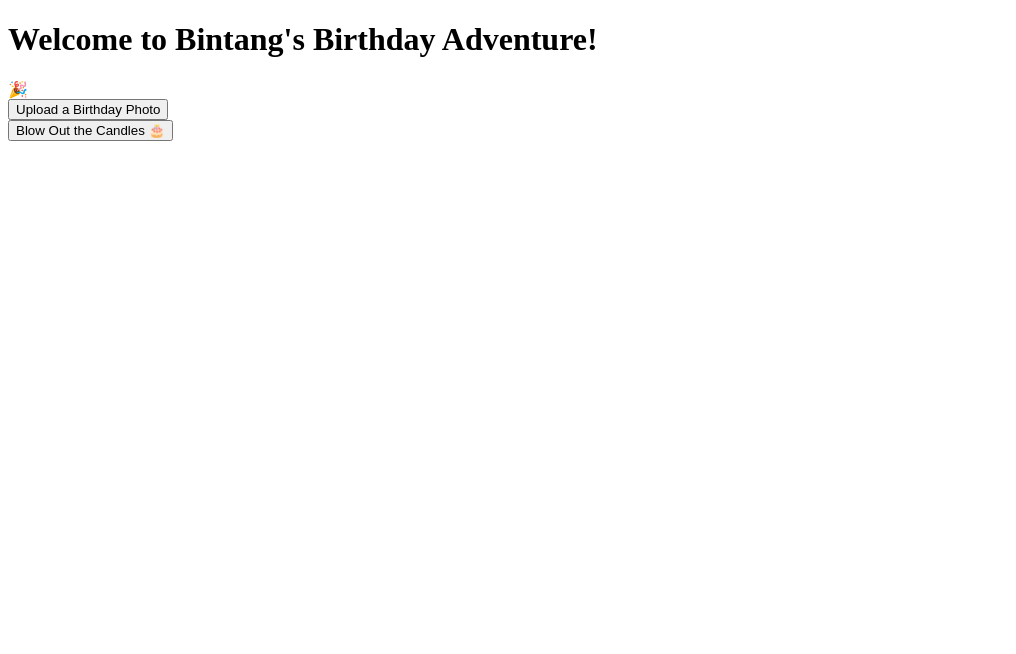
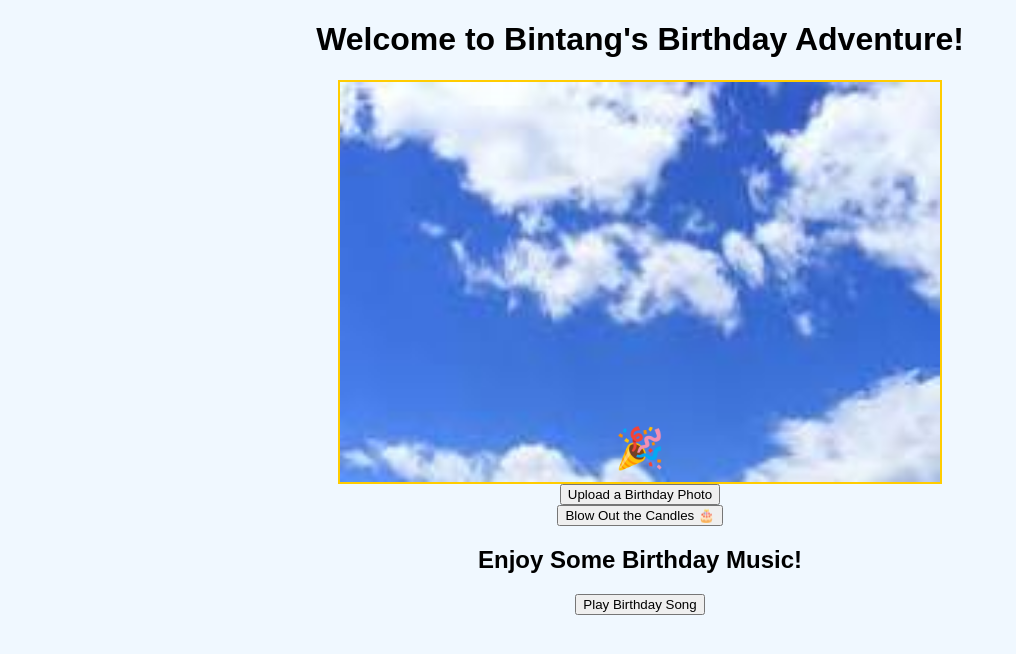
Before and after one commit to AlvaTechnoo/HBD-BINTANG, a plain HTML site: page index.html in a window 1280 px wide. Shown: the whole page, without its empty margins (0-1016 px from the left). Drawn offline with Linux system fonts and the light colour scheme.

Commit message:
Update index.html

```diff
--- a/index.html
+++ b/index.html
@@ -4,7 +4,7 @@
     <meta charset="UTF-8">
     <meta name="viewport" content="width=device-width, initial-scale=1.0">
     <title>Bintang's Birthday Adventure</title>
-    <link rel="stylesheet" href="styles.css">
+    <link rel="stylesheet" href="style.css">
 </head>
 <body>
     <h1>Welcome to Bintang's Birthday Adventure!</h1>
@@ -19,6 +19,10 @@
     <button id="blow-candles">Blow Out the Candles 🎂</button>
     <div id="memory-gallery"></div>
 
+    <h2>Enjoy Some Birthday Music!</h2>
+    <button id="play-audio">Play Birthday Song</button>
+    <audio id="birthday-audio" src="assets/audio/birthday-song.mp3"></audio>
+
     <script src="script.js"></script>
 </body>
 </html>
```
